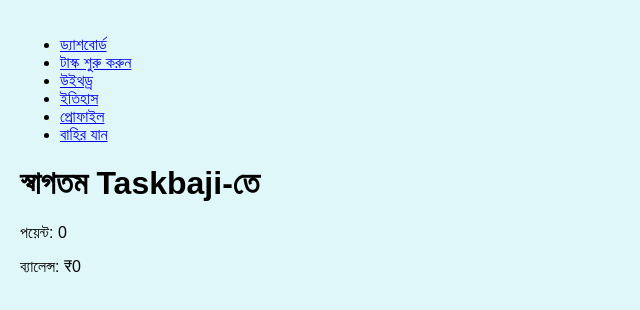
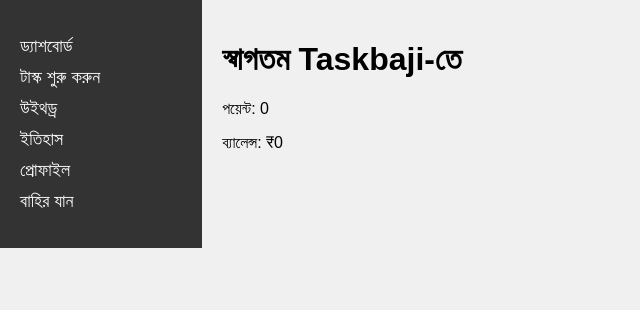
Before and after one commit to we722/Taskbaji4.0-, a plain HTML site: page index.html in a window 1280 px wide. Shown: the whole page, without its empty margins (0-640 px from the left). Drawn offline with Linux system fonts and the light colour scheme.

Commit message:
Update style.css

```diff
--- a/style.css
+++ b/style.css
@@ -1,11 +1,45 @@
-
 body {
   font-family: Arial, sans-serif;
-  background-color: #e0f7fa;
-  color: #000;
+  background-color: #f0f0f0;
   margin: 0;
   padding: 0;
 }
+
 #app {
+  display: flex;
+}
+
+#sidebar {
+  width: 200px;
+  background-color: #333;
+  color: white;
   padding: 20px;
 }
+
+#sidebar ul {
+  list-style: none;
+  padding: 0;
+}
+
+#sidebar ul li {
+  margin-bottom: 10px;
+}
+
+#sidebar ul li a {
+  color: white;
+  text-decoration: none;
+  font-size: 18px;
+}
+
+#content {
+  padding: 20px;
+  width: 100%;
+}
+
+#user-info {
+  margin-bottom: 20px;
+}
+
+#page-content {
+  margin-top: 20px;
+}
```
